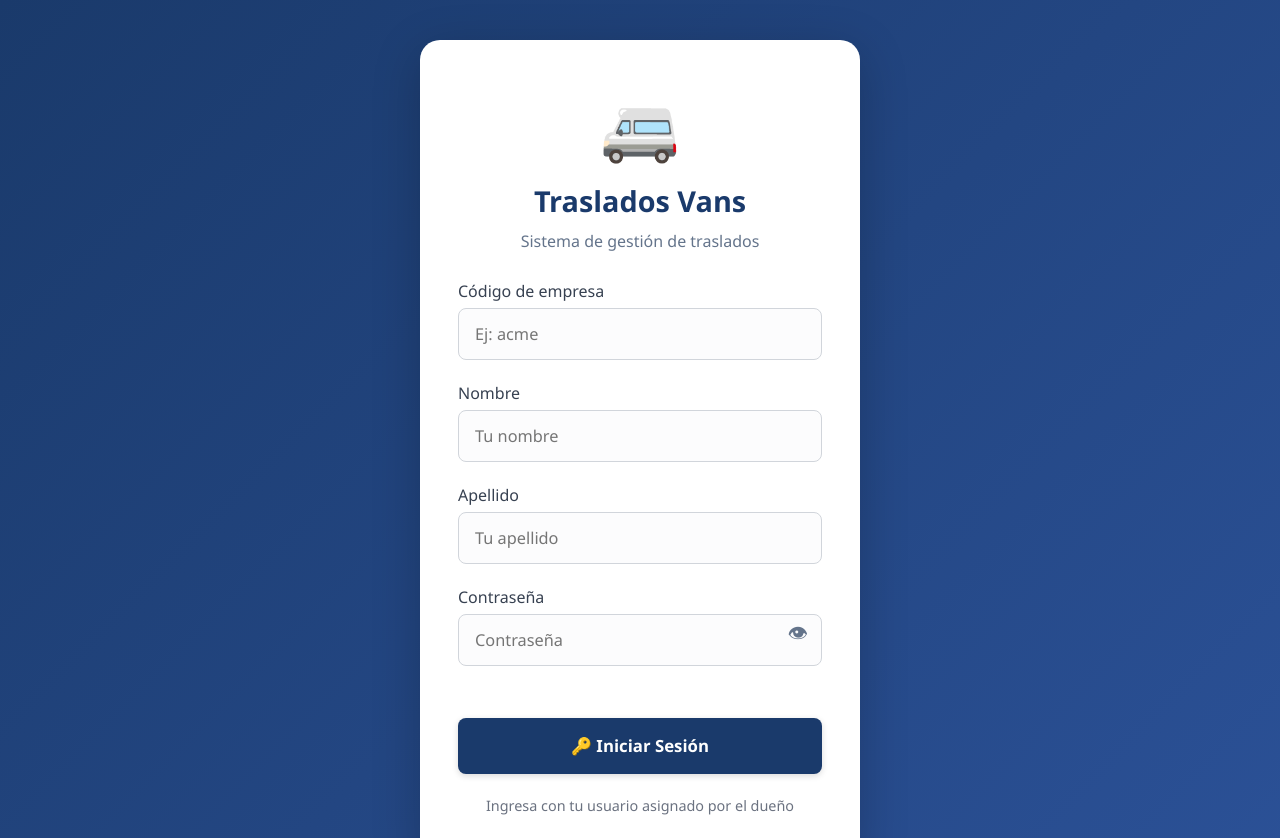
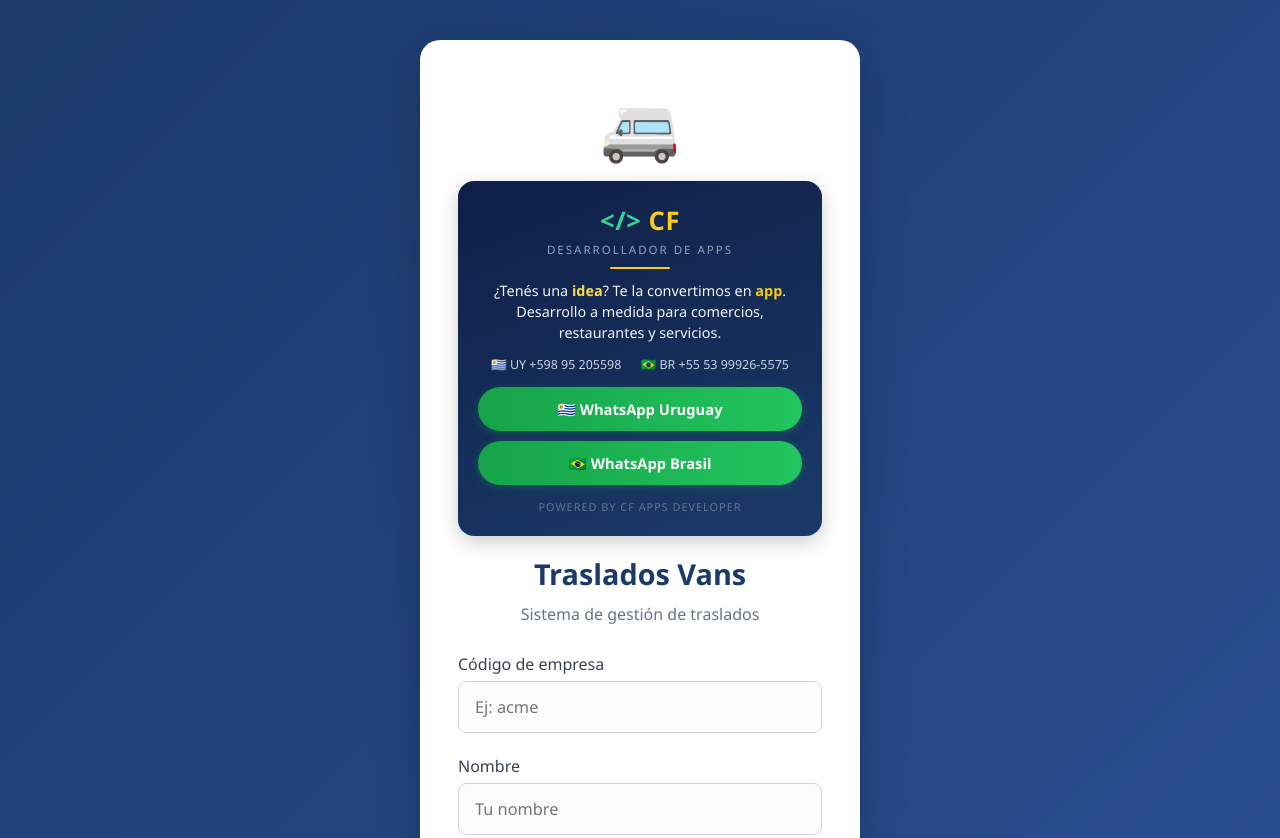
Before and after one commit to carlosfontans72cf-droid/traslados-ops, a website with bundled scripts: page public/index.html in a window 1280 px wide. Shown: the top 838 px of the page. Built offline with nearby package versions, Linux system fonts and the light colour scheme; no server answers.

Commit message:
agregar cartel de marca CF en login

```diff
--- a/public/css/styles.css
+++ b/public/css/styles.css
@@ -1478,3 +1478,126 @@ body {
     min-height: 48px;
   }
 }
+
+
+/* =========================================================
+   ===== CARTEL DE MARCA — CF Desarrollador de Apps =====
+   Va debajo del logo, arriba del formulario (o del contenido
+   de cada dashboard).
+   ========================================================= */
+
+.cf-banner {
+  width: 100%;
+  max-width: 400px;
+  margin: 0 auto 18px auto;
+  background: linear-gradient(160deg, #0f1f45 0%, #1a3a6b 100%);
+  border-radius: 16px;
+  padding: 18px 16px;
+  text-align: center;
+  box-shadow: 0 6px 20px rgba(0, 0, 0, 0.2);
+  color: #e5e7eb;
+}
+
+.cf-banner-logo {
+  font-size: 1.4rem;
+  font-weight: 800;
+  letter-spacing: 0.5px;
+  margin-bottom: 4px;
+}
+.cf-banner-logo .cf-brackets {
+  color: #34d399;
+}
+.cf-banner-logo .cf-letters {
+  color: #facc15;
+}
+
+.cf-banner-subtitulo {
+  font-size: 0.72rem;
+  letter-spacing: 2px;
+  color: #94a3b8;
+  margin-bottom: 10px;
+  text-transform: uppercase;
+}
+
+.cf-banner-divisor {
+  width: 60px;
+  height: 2px;
+  background: #facc15;
+  margin: 0 auto 12px auto;
+  border-radius: 2px;
+}
+
+.cf-banner-texto {
+  font-size: 0.85rem;
+  line-height: 1.45;
+  color: #f1f5f9;
+  margin-bottom: 12px;
+}
+.cf-banner-texto b {
+  color: #facc15;
+}
+.cf-banner-texto .cf-idea {
+  color: #fde047;
+  font-weight: 600;
+}
+
+.cf-banner-telefonos {
+  font-size: 0.78rem;
+  color: #cbd5e1;
+  margin-bottom: 14px;
+}
+.cf-banner-telefonos span {
+  margin: 0 8px;
+  white-space: nowrap;
+}
+
+.cf-banner-botones {
+  display: flex;
+  flex-direction: column;
+  gap: 10px;
+}
+
+.cf-btn-whatsapp {
+  display: flex;
+  align-items: center;
+  justify-content: center;
+  gap: 8px;
+  min-height: 44px;
+  padding: 11px 16px;
+  border-radius: 999px;
+  background: linear-gradient(90deg, #16a34a 0%, #22c55e 100%);
+  color: #fff;
+  font-weight: 700;
+  font-size: 0.92rem;
+  text-decoration: none;
+  transition: transform 0.12s ease, box-shadow 0.12s ease;
+  box-shadow: 0 2px 8px rgba(22, 163, 74, 0.35);
+}
+.cf-btn-whatsapp:hover {
+  transform: translateY(-1px);
+  box-shadow: 0 4px 12px rgba(22, 163, 74, 0.45);
+}
+.cf-btn-whatsapp:active {
+  transform: translateY(0) scale(0.97);
+}
+
+.cf-banner-footer {
+  margin-top: 14px;
+  font-size: 0.68rem;
+  letter-spacing: 1px;
+  color: #64748b;
+  text-transform: uppercase;
+}
+
+@media (min-width: 768px) {
+  .cf-banner {
+    max-width: 440px;
+    padding: 22px 20px;
+  }
+  .cf-banner-logo {
+    font-size: 1.6rem;
+  }
+  .cf-banner-texto {
+    font-size: 0.9rem;
+  }
+}
--- a/public/index.html
+++ b/public/index.html
@@ -225,6 +225,33 @@
   <div class="login-container">
     <div class="login-card">
       <div class="logo">🚐</div>
+
+      <!-- ===== CARTEL DE MARCA — CF Desarrollador de Apps ===== -->
+      <div class="cf-banner">
+        <div class="cf-banner-logo">
+          <span class="cf-brackets">&lt;/&gt;</span> <span class="cf-letters">CF</span>
+        </div>
+        <div class="cf-banner-subtitulo">Desarrollador de Apps</div>
+        <div class="cf-banner-divisor"></div>
+        <p class="cf-banner-texto">
+          ¿Tenés una <span class="cf-idea">idea</span>? Te la convertimos en <b>app</b>.
+          Desarrollo a medida para comercios, restaurantes y servicios.
+        </p>
+        <div class="cf-banner-telefonos">
+          <span>🇺🇾 UY +598 95 205598</span>
+          <span>🇧🇷 BR +55 53 99926-5575</span>
+        </div>
+        <div class="cf-banner-botones">
+          <a class="cf-btn-whatsapp" href="https://wa.me/59895205598" target="_blank" rel="noopener">
+            🇺🇾 WhatsApp Uruguay
+          </a>
+          <a class="cf-btn-whatsapp" href="https://wa.me/5553999265575" target="_blank" rel="noopener">
+            🇧🇷 WhatsApp Brasil
+          </a>
+        </div>
+        <div class="cf-banner-footer">Powered by CF Apps Developer</div>
+      </div>
+
       <h2>Traslados Vans</h2>
       <p class="subtitulo">
         Sistema de gestión de traslados
```
